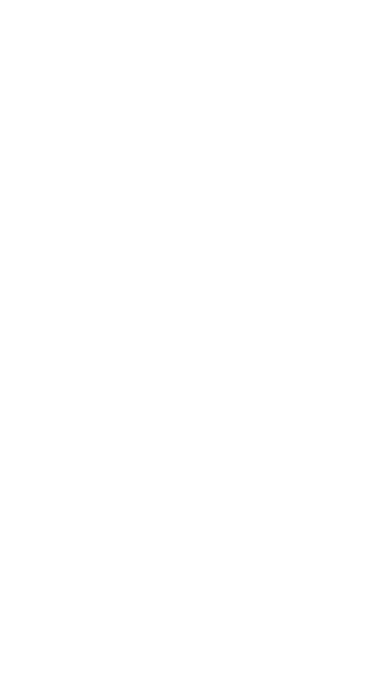
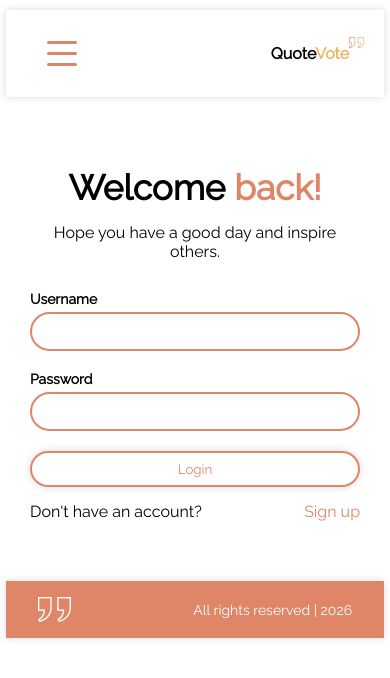
Before and after one commit to dropRole/quotevote-spa, a React (Vite) app: page /login in a window 390 px wide. Before the commit this address had no page. Shown: the top 678 px of the page. Built offline with nearby package versions, Linux system fonts and the light colour scheme.

Commit message:
Functionally designed responsive login form

```diff
--- a/src/App.tsx
+++ b/src/App.tsx
@@ -3,6 +3,7 @@
 import Signup from "./pages/Signup";
 import DialogContext from "./contexts/DialogContext";
 import { useState } from "react";
+import Login from "./pages/Login";
 
 function App() {
   const [alertDialogOpen, setAlertDialogOpen] = useState<boolean>(false);
@@ -24,6 +25,7 @@
     >
       <Routes>
         <Route path="/signup" element={<Signup />} />
+        <Route path="/login" element={<Login />} />
       </Routes>
     </DialogContext.Provider>
   );
--- a/src/api/quotevote/users.service.ts
+++ b/src/api/quotevote/users.service.ts
@@ -25,4 +25,16 @@
 
     return { success: 0, message };
   }
+
+  async login(credentials: Pick<SignupData, "username" | "pass">) {
+    const { status, message } = await this.post(
+      this.PATH + "/login",
+      credentials,
+      { withCredentials: true },
+    );
+
+    if (status === 201) return { success: 1, message: "Login was succesful" };
+
+    return { success: 0, message };
+  }
 }
--- /dev/null
+++ b/src/components/LoginForm.tsx
@@ -0,0 +1,99 @@
+import { useContext, useRef, type FC } from "react";
+import "./login-form.css";
+import defaultAvatar from "../assets/icons/default-avatar.png";
+import InputField from "./InputField";
+import Button from "./Button";
+import { useNavigate } from "react-router";
+import z from "zod";
+import { useForm, type Path } from "react-hook-form";
+import { zodResolver } from "@hookform/resolvers/zod";
+import type { SignupData } from "../api/quotevote/users.service";
+import UsersService from "../api/quotevote/users.service";
+import DialogContext from "../contexts/DialogContext";
+
+const loginSchema = z.object({
+  username: z
+    .string("Username must be provided")
+    .min(6, "Username cannot be shorter than 6 character")
+    .max(20, "Username cannot be longer than 20 characters"),
+  pass: z
+    .string("Password must be provided")
+    .min(8, "Password cannot be shorter than 8 characters")
+    .max(20, "Password cannot be longer than 20 characters")
+    .regex(
+      /^(?=.*[a-zA-Z])(?=.*\d)(?=.*[\W_])[a-zA-Z\d\W_]*$/,
+      "Password must contain a capital, numeric and special character",
+    ),
+});
+
+export type LoginValidationSchema = z.infer<typeof loginSchema>;
+
+const LoginForm: FC = () => {
+  const {
+    register,
+    formState: { errors },
+    handleSubmit,
+  } = useForm<LoginValidationSchema>({
+    resolver: zodResolver(loginSchema),
+  });
+
+  const navigate = useNavigate();
+
+  const { alertDialog } = useContext(DialogContext);
+
+  const usersService = useRef(new UsersService());
+
+  const login = async (data: SignupData) => {
+    if (!usersService.current) return;
+
+    alertDialog?.setOpen(true);
+
+    const result = await usersService.current.login(data);
+
+    alertDialog?.setTitle("Login");
+    alertDialog?.setMessage(result.message ?? "Failed to login");
+  };
+
+  const inputFields: {
+    label: string;
+    type: "text" | "password";
+    name: string;
+  }[] = [
+    {
+      label: "Username",
+      type: "text",
+      name: "username",
+    },
+    {
+      label: "Password",
+      type: "password",
+      name: "pass",
+    },
+  ];
+
+  return (
+    <form id="loginForm" onSubmit={handleSubmit(login)}>
+      <h4>
+        Welcome <span>back!</span>
+      </h4>
+      <p>Hope you have a good day and inspire others.</p>
+      {inputFields.map(({ label, type, name }) => (
+        <InputField<LoginValidationSchema>
+          key={name}
+          label={label}
+          type={type}
+          name={name}
+          register={register}
+          error={errors[name as Path<LoginValidationSchema>]?.message ?? ""}
+        />
+      ))}
+      <Button type="submit" className="login w-100" text="Login" />
+      <p>
+        <span>Don't have an account?</span>
+        <span onClick={() => navigate("/signup")}>Sign up</span>
+      </p>
+    </form>
+  );
+};
+
+export default LoginForm;
--- a/src/components/SignupForm.tsx
+++ b/src/components/SignupForm.tsx
@@ -1,7 +1,7 @@
 import { useContext, useRef, type FC } from "react";
 import "./signup-form.css";
 import defaultAvatar from "../assets/icons/default-avatar.png";
-import InputField, { type InputFieldProps } from "./InputField";
+import InputField from "./InputField";
 import Button from "./Button";
 import { useNavigate } from "react-router";
 import z from "zod";
--- a/src/components/input-field.css
+++ b/src/components/input-field.css
@@ -7,6 +7,7 @@
 
 div.input-field > label {
   font-size: 14px;
+  font-weight: 600;
 }
 
 div.input-field > input {
--- /dev/null
+++ b/src/components/login-form.css
@@ -0,0 +1,47 @@
+form#loginForm {
+  padding: 60px 30px;
+}
+
+form#loginForm > h4 {
+  margin-top: 0;
+  margin-bottom: 15px;
+  text-align: center;
+}
+
+form#loginForm > h4 > span {
+  color: var(--cta-bg);
+  text-align: center;
+}
+
+form#loginForm > p {
+  text-align: center;
+}
+
+form#loginForm > div.input-field:first-of-type {
+  margin-top: 30px;
+}
+
+form#loginForm > button {
+  margin-top: 15px;
+}
+
+form#loginForm > p:last-child {
+  display: flex;
+  justify-content: space-between;
+  margin-top: 15px;
+}
+
+form#loginForm > p:last-child > span:nth-of-type(2) {
+  color: var(--cta-bg);
+}
+
+@media screen and (min-width: 1024px) {
+  form#loginForm {
+    margin: auto;
+    width: 420px;
+  }
+
+  form#loginForm > p:last-child > span:nth-of-type(2) {
+    cursor: pointer;
+  }
+}
--- a/src/layouts/Nav.tsx
+++ b/src/layouts/Nav.tsx
@@ -1,15 +1,21 @@
 import { useState, type FC, type JSX } from "react";
 import "./nav.css";
-import { useNavigate } from "react-router";
+import { useLocation, useNavigate } from "react-router";
 import Button from "../components/Button";
 import Hamburger from "../components/Hamburger";
 
 const Nav: FC = () => {
   const [opened, setOpened] = useState<boolean>(false);
 
+  const location = useLocation();
+
   const navigate = useNavigate();
 
-  const items: JSX.Element[] = [
+  const renderNavItems = () => {
+    const items: JSX.Element[] = [];
+
+    if (location.pathname !== "/login")
+      items.push(
         <Button
           key="loginbtn"
           type="button"
@@ -17,7 +23,21 @@
           onClick={() => navigate("/login")}
           text="Login"
         />,
-  ];
+      );
+
+    if (location.pathname !== "/signup")
+      items.push(
+        <Button
+          key="signupbtn"
+          type="button"
+          className="signup w-100"
+          onClick={() => navigate("/signup")}
+          text="Signup"
+        />,
+      );
+
+    return items.map((item) => item);
+  };
 
   return (
     <nav className={opened ? "opened" : ""}>
@@ -27,7 +47,7 @@
           Quote<span>Vote</span>
         </p>
       </div>
-      <div>{items.map((item) => item)}</div>
+      <div>{renderNavItems()}</div>
     </nav>
   );
 };
--- /dev/null
+++ b/src/pages/Login.tsx
@@ -0,0 +1,18 @@
+import { type FC } from "react";
+import Nav from "../layouts/Nav";
+import AlertDialog from "../components/AlertDialog";
+import Footer from "../layouts/Footer";
+import LoginForm from "../components/LoginForm";
+
+const Login: FC = () => {
+  return (
+    <>
+      <Nav />
+      <LoginForm />
+      <AlertDialog />
+      <Footer />
+    </>
+  );
+};
+
+export default Login;
```
Lines whose indentation alone changed are shown as unchanged.
